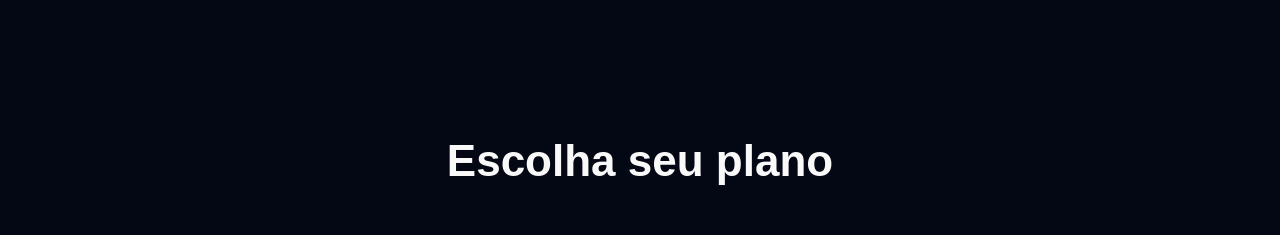
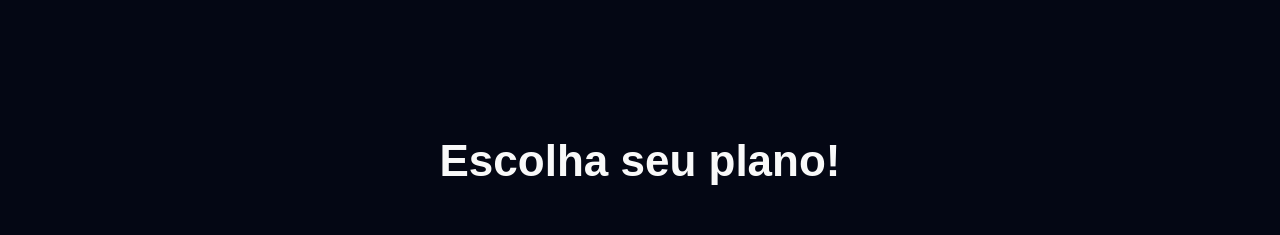
Before and after one commit to chrisjoshua27/clone_disneyplus, a website: page index.html in a window 1280 px wide. Shown: the part 1520-1755 px from the top of the page. Drawn offline with nearby package versions, Linux system fonts and the light colour scheme; files that its build step writes are made by us from their sources; files whose address does not match are found by name.

Commit message:
Update index.html

```diff
--- a/index.html
+++ b/index.html
@@ -126,7 +126,7 @@
         </ul>
     </section>
     <section class="plans">
-        <h2 class="title--big">Escolha seu plano</h2>
+        <h2 class="title--big">Escolha seu plano!</h2>
         <ul class="plans__list">
             <li class="plans__list__item">
                 <img src="./dist/images/logos/disneyplus_underline.png" alt="dinsey_">
```
